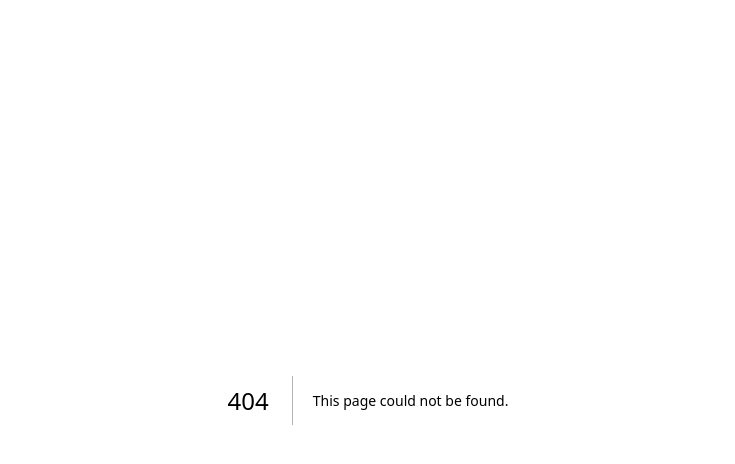
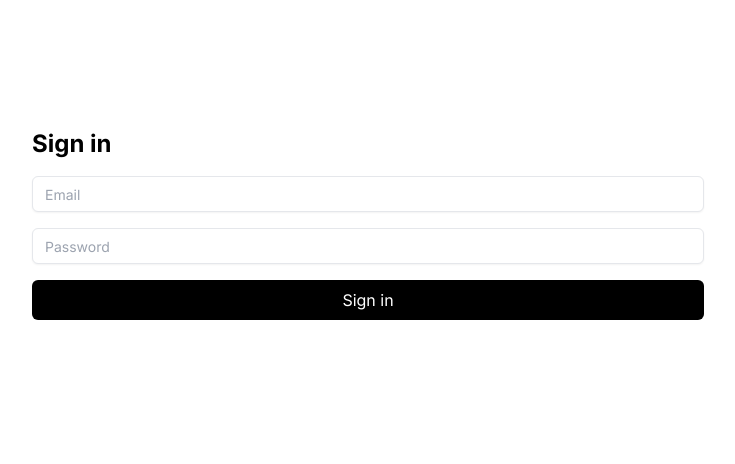
Before and after one commit to mertturkmenoglu/aurora, a Next.js app in the folder apps/admin/: page /signin in a window 1280 px wide. Before the commit this address had no page. Shown: the top 464 px of the page, without its empty margins (272-1007 px from the left). Built offline with nearby package versions, Linux system fonts and the light colour scheme.

Commit message:
Add Signin page

```diff
--- /dev/null
+++ b/apps/admin/src/app/signin/page.tsx
@@ -0,0 +1,55 @@
+'use client';
+
+import { Input } from '@/components/input';
+import { z } from 'zod';
+import { SubmitHandler, useForm } from 'react-hook-form';
+import { zodResolver } from '@hookform/resolvers/zod';
+
+const schema = z.object({
+  email: z.string().email(),
+  password: z.string().min(1),
+});
+
+type FormValues = z.infer<typeof schema>;
+
+function Page() {
+  const { formState, register, handleSubmit } = useForm<FormValues>({
+    resolver: zodResolver(schema),
+  });
+
+  const onSubmit: SubmitHandler<FormValues> = (data) => {
+    console.log(data);
+  };
+
+  return (
+    <div className="container mx-auto mt-32">
+      <form
+        onSubmit={handleSubmit(onSubmit)}
+        className="max-w-2xl mx-auto mt-16 flex flex-col gap-4"
+      >
+        <h2 className="text-2xl font-bold">Sign in</h2>
+        <Input
+          type="email"
+          placeholder="Email"
+          error={formState.errors.email}
+          {...register('email')}
+        />
+        <Input
+          type="password"
+          placeholder="Password"
+          error={formState.errors.password}
+          {...register('password')}
+        />
+
+        <button
+          className="px-8 py-2 bg-black text-white rounded-md"
+          type="submit"
+        >
+          Sign in
+        </button>
+      </form>
+    </div>
+  );
+}
+
+export default Page;
```
